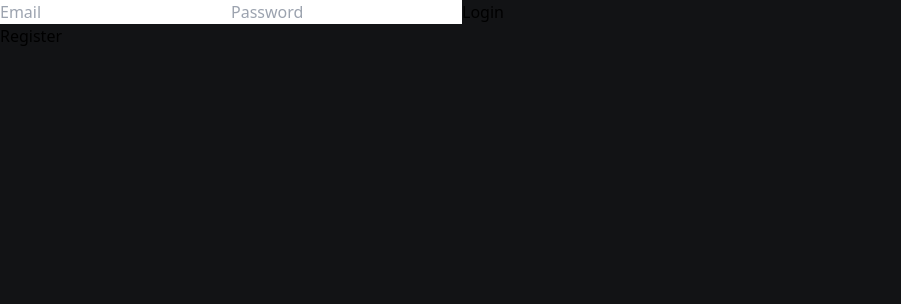
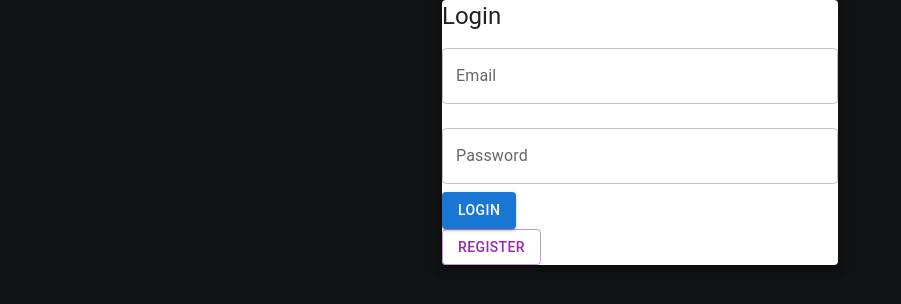
Before and after one commit to nishantsevak11/goGrowFrontend-Code, a React (Vite) app: page /login in a window 1280 px wide. Shown: the top 304 px of the page, without its empty margins (0-901 px from the left). Built offline with nearby package versions, Linux system fonts and the light colour scheme.

Commit message:
Add the input validations

```diff
--- a/package.json
+++ b/package.json
@@ -13,14 +13,18 @@
     "@emotion/react": "^11.14.0",
     "@emotion/styled": "^11.14.0",
     "@gsap/react": "^2.1.2",
-    "@mui/material": "^5.16.14",
+    "@mui/lab": "^6.0.0-beta.24",
+    "@mui/material": "^6.4.1",
+    "@mui/x-date-pickers": "^7.24.1",
     "axios": "^1.6.5",
+    "dayjs": "^1.11.13",
     "formik": "^2.4.5",
     "framer-motion": "^12.0.1",
     "gsap": "^3.12.7",
     "locomotive-scroll": "^5.0.0-beta.21",
     "react": "^18.2.0",
     "react-dom": "^18.2.0",
+    "react-hook-form": "^7.54.2",
     "react-icon": "^1.0.0",
     "react-icons": "^5.4.0",
     "react-router": "^7.1.3",
--- a/src/components/HorizontalLinearStepper.jsx
+++ b/src/components/HorizontalLinearStepper.jsx
@@ -1,30 +1,61 @@
-import * as React from 'react';
-import Box from '@mui/material/Box';
-import Stepper from '@mui/material/Stepper';
-import Step from '@mui/material/Step';
-import StepLabel from '@mui/material/StepLabel';
-import Button from '@mui/material/Button';
-import Typography from '@mui/material/Typography';
-import TextField from '@mui/material/TextField';
-import useMediaQuery from '@mui/material/useMediaQuery';
-import { registerUser } from '../services/api';
+import * as React from "react";
+import Box from "@mui/material/Box";
+import Stepper from "@mui/material/Stepper";
+import Step from "@mui/material/Step";
+import StepLabel from "@mui/material/StepLabel";
+import Button from "@mui/material/Button";
+import Typography from "@mui/material/Typography";
+import TextField from "@mui/material/TextField";
+import useMediaQuery from "@mui/material/useMediaQuery";
+import { registerUser } from "../services/api";
+import { TimePicker } from "@mui/x-date-pickers/TimePicker";
+import { LocalizationProvider } from "@mui/x-date-pickers/LocalizationProvider";
+import { AdapterDayjs } from "@mui/x-date-pickers/AdapterDayjs";
+import dayjs from "dayjs";
+import Welcome from "./Welcome";
 
-const steps = ['Personal Information', 'Service Questions', 'Welcome'];
+const steps = ["Personal Information", "Service Questions"];
 
 export default function HorizontalLinearStepper() {
   const [activeStep, setActiveStep] = React.useState(0);
   const [skipped, setSkipped] = React.useState(new Set());
   const [personalInfo, setPersonalInfo] = React.useState({
-    name: '',
-    email: '',
-    password: '',
+    name: "",
+    email: "",
+    password: "",
   });
   const [serviceQuestions, setServiceQuestions] = React.useState({
-    sendTime: '',
-    platform: '',
-    categories: '',
-    AiPrompt: '',
+    sendTime: "",
+    platform: "",
+    categories: "",
+    AiPrompt: "",
   });
+
+  const [errors, setErrors] = React.useState({});
+
+  const validateField = (name, value) => {
+    let errorMsg = "";
+    switch (name) {
+      case "name":
+        if (!value) errorMsg = "Name is required";
+        else if (value.length < 3)
+          errorMsg = "Name must be at least 3 characters";
+        break;
+      case "email":
+        if (!value) errorMsg = "Email is required";
+        else if (!/^[A-Z0-9._%+-]+@[A-Z0-9.-]+\.[A-Z]{2,}$/i.test(value))
+          errorMsg = "Invalid email format";
+        break;
+      case "password":
+        if (!value) errorMsg = "Password is required";
+        else if (value.length < 6)
+          errorMsg = "Password must be at least 6 characters";
+        break;
+      default:
+        break;
+    }
+    return errorMsg;
+  };
 
   const isStepOptional = (step) => {
     return step === 1;
@@ -35,6 +66,18 @@ export default function HorizontalLinearStepper() {
   };
 
   const handleNext = () => {
+    // Validate all fields before proceeding
+    const newErrors = {};
+    Object.keys(personalInfo).forEach((key) => {
+      const errorMsg = validateField(key, personalInfo[key]);
+      if (errorMsg) newErrors[key] = errorMsg;
+    });
+
+    if (Object.keys(newErrors).length > 0) {
+      setErrors(newErrors);
+      return;
+    }
+
     let newSkipped = skipped;
     if (isStepSkipped(activeStep)) {
       newSkipped = new Set(newSkipped.values());
@@ -74,11 +117,12 @@ export default function HorizontalLinearStepper() {
         serviceQuestions.AiPrompt
       );
       console.log(response);
-      localStorage.setItem('token', response.data.token);
-      alert('Login successful!');
-      navigate('/profile');
+      localStorage.setItem("token", response.data.token);
+      alert("Login successful!");
+      // navigate("/profile");
+      window.location.href = "/profile";
     } catch (error) {
-      alert('Login failed!');
+      alert("Login failed!");
       console.log(error);
     }
   };
@@ -86,6 +130,9 @@ export default function HorizontalLinearStepper() {
   const handlePersonalInfoChange = (e) => {
     const { name, value } = e.target;
     setPersonalInfo({ ...personalInfo, [name]: value });
+
+    // Validate the field on change
+    setErrors({ ...errors, [name]: validateField(name, value) });
   };
 
   const handleServiceQuestionsChange = (e) => {
@@ -94,24 +141,29 @@ export default function HorizontalLinearStepper() {
   };
 
   // Add responsiveness using useMediaQuery
-  const isMobile = useMediaQuery('(max-width:600px)');
+  const isMobile = useMediaQuery("(max-width:600px)");
 
   return (
     <div className="w-full h-full">
       <Box
         sx={{
-          width: '100%',
-          padding: '20px',
-          maxWidth: isMobile ? '100%' : '800px',
-          margin: 'auto',
+          width: "100%",
+          padding: "20px",
+          maxWidth: isMobile ? "100%" : "800px",
+          margin: "auto",
         }}
       >
-        <Stepper activeStep={activeStep} orientation={isMobile ? 'vertical' : 'horizontal'}>
+        <Stepper
+          activeStep={activeStep}
+          orientation={isMobile ? "vertical" : "horizontal"}
+        >
           {steps.map((label, index) => {
             const stepProps = {};
             const labelProps = {};
             if (isStepOptional(index)) {
-              labelProps.optional = <Typography variant="caption">Optional</Typography>;
+              labelProps.optional = (
+                <Typography variant="caption">Optional</Typography>
+              );
             }
             if (isStepSkipped(index)) {
               stepProps.completed = false;
@@ -125,10 +177,10 @@ export default function HorizontalLinearStepper() {
         </Stepper>
         {activeStep === steps.length ? (
           <React.Fragment>
-            <Typography sx={{ mt: 2, mb: 1 }}>All steps completed - you&apos;re finished</Typography>
-            <Box sx={{ display: 'flex', flexDirection: 'row', pt: 2 }}>
-              <Box sx={{ flex: '1 1 auto' }} />
-              <Button onClick={handleSubmit}>Reset</Button>
+            <Welcome />
+            <Box sx={{ display: "flex", flexDirection: "row", pt: 2 }}>
+              <Box sx={{ flex: "1 1 auto" }} />
+              <Button onClick={handleSubmit}>Finish</Button>
             </Box>
           </React.Fragment>
         ) : (
@@ -142,8 +194,11 @@ export default function HorizontalLinearStepper() {
                   name="name"
                   value={personalInfo.name}
                   onChange={handlePersonalInfoChange}
+                  error={!!errors.name}
+                  helperText={errors.name}
                   sx={{ mb: 2 }}
                 />
+
                 <TextField
                   label="Email"
                   variant="outlined"
@@ -151,8 +206,11 @@ export default function HorizontalLinearStepper() {
                   name="email"
                   value={personalInfo.email}
                   onChange={handlePersonalInfoChange}
+                  error={!!errors.email}
+                  helperText={errors.email}
                   sx={{ mb: 2 }}
                 />
+
                 <TextField
                   label="Password"
                   variant="outlined"
@@ -161,33 +219,54 @@ export default function HorizontalLinearStepper() {
                   type="password"
                   value={personalInfo.password}
                   onChange={handlePersonalInfoChange}
+                  error={!!errors.password}
+                  helperText={errors.password}
                   sx={{ mb: 2 }}
                 />
               </Box>
             )}
             {activeStep === 1 && (
               <Box sx={{ mt: 2 }}>
+                <LocalizationProvider dateAdapter={AdapterDayjs}>
+                  <TimePicker
+                    label="Preferred Time"
+                    value={
+                      serviceQuestions.sendTime
+                        ? dayjs(serviceQuestions.sendTime)
+                        : null
+                    }
+                    onChange={(newValue) =>
+                      setServiceQuestions({
+                        ...serviceQuestions,
+                        sendTime: newValue,
+                      })
+                    }
+                    renderInput={(params) => (
+                      <TextField
+                        {...params}
+                        fullWidth
+                        variant="outlined"
+                        sx={{ mb: 2 }}
+                      />
+                    )}
+                    ampm // Enables AM/PM format
+                  />
+                </LocalizationProvider>
+
                 <TextField
-                  label="When You want to receive quotes daily"
+                  label="Which platform - Coming Soon"
                   variant="outlined"
                   fullWidth
-                  name="sendTime"
-                  value={serviceQuestions.sendTime}
-                  onChange={handleServiceQuestionsChange}
-                  sx={{ mb: 2 }}
-                />
-                <TextField
-                  label="Which platform"
-                  variant="outlined"
-                  fullWidth
+                  disabled
                   name="platform"
                   value={serviceQuestions.platform}
                   onChange={handleServiceQuestionsChange}
                   sx={{ mb: 2 }}
                 />
                 <TextField
-                  label="Categories"
+                  label="Categories - Coming Soon"
                   variant="outlined"
+                  disabled
                   fullWidth
                   name="categories"
                   value={serviceQuestions.categories}
@@ -199,20 +278,13 @@ export default function HorizontalLinearStepper() {
                   variant="outlined"
                   fullWidth
                   name="AiPrompt"
-                  value={serviceQuestions.ai}
+                  value={serviceQuestions.AiPrompt}
                   onChange={handleServiceQuestionsChange}
                   sx={{ mb: 2 }}
                 />
               </Box>
             )}
-            {activeStep === 2 && (
-              <React.Fragment>
-                <Typography variant="h4" sx={{ mt: 2 }}>
-                  Welcome!
-                </Typography>
-              </React.Fragment>
-            )}
-            <Box sx={{ display: 'flex', flexDirection: 'row', pt: 2 }}>
+            <Box sx={{ display: "flex", flexDirection: "row", pt: 2 }}>
               <Button
                 color="inherit"
                 disabled={activeStep === 0}
@@ -221,14 +293,14 @@ export default function HorizontalLinearStepper() {
               >
                 Back
               </Button>
-              <Box sx={{ flex: '1 1 auto' }} />
+              <Box sx={{ flex: "1 1 auto" }} />
               {isStepOptional(activeStep) && (
                 <Button color="inherit" onClick={handleSkip} sx={{ mr: 1 }}>
                   Skip
                 </Button>
               )}
               <Button onClick={handleNext}>
-                {activeStep === steps.length - 1 ? 'Finish' : 'Next'}
+                {activeStep === steps.length - 1 ? "Finish" : "Next"}
               </Button>
             </Box>
           </React.Fragment>
--- /dev/null
+++ b/src/components/Welcome.jsx
@@ -0,0 +1,9 @@
+import React from 'react'
+
+const Welcome = () => {
+  return (
+    <div>Welcome</div>
+  )
+}
+
+export default Welcome
--- a/src/components/auth/Login.jsx
+++ b/src/components/auth/Login.jsx
@@ -1,61 +1,95 @@
 import React, { useState } from 'react';
 import { loginUser } from '../../services/api';
 import { useNavigate } from 'react-router-dom';
+import { useForm } from "react-hook-form";
+import { TextField, Button, Snackbar, Alert, Container, Paper, Typography } from '@mui/material';
 
 const Login = () => {
-  const [email, setEmail] = useState('');
-  const [password, setPassword] = useState('');
   const navigate = useNavigate();
+  const [openSnackbar, setOpenSnackbar] = useState(false);
+  const [snackbarMessage, setSnackbarMessage] = useState('');
+  const [snackbarSeverity, setSnackbarSeverity] = useState('success');
 
-  const handleLogin = async (e) => {
-    e.preventDefault();
+  const { register, handleSubmit, formState: { errors } } = useForm();
+
+  const handleLogin = async (data) => {
     try {
-      const response = await loginUser(email, password);
-      console.log(response);
+      const response = await loginUser(data.email, data.password);
       localStorage.setItem('token', response.data.token);
-      alert('Login successful!');
-      window.location.href = '/profile';
+      setSnackbarMessage('Login successful!');
+      setSnackbarSeverity('success');
+      setOpenSnackbar(true);
+      setTimeout(() => {
+        window.location.href = '/profile';
+      }, 1500);
     } catch (error) {
-      alert('Login failed!');
-      console.log(error);
+      setSnackbarMessage('Login failed! Invalid credentials.');
+      setSnackbarSeverity('error');
+      setOpenSnackbar(true);
     }
   };
 
   return (
-    <div className="bg-[url(https://images.unsplash.com/photo-1475924156734-496f6cac6ec1?q=80&w=2070&auto=format&fit=crop&ixlib=rb-4.0.3&ixid=M3wxMjA3fDB8MHxwaG90by1wYWdlfHx8fGVufDB8fHx8fA%3D%3D)] w-full h-screen">
-      <div className="bg-black/30 backdrop-blur-sm w-full h-screen flex justify-center items-center">
-        <form onSubmit={handleLogin} className="flex flex-col items-center">
-          <input
-            type="email"
-            placeholder="Email"
-            value={email}
-            onChange={(e) => setEmail(e.target.value)}
-            className="p-3 mb-4 border rounded"
+    <Container maxWidth="xs">
+      <Paper elevation={6} className="p-6 mt-20 flex flex-col items-center shadow-lg rounded-lg">
+        <Typography variant="h5" className="mb-4 text-gray-700 font-bold">Login</Typography>
+
+        <form onSubmit={handleSubmit(handleLogin)} className="flex flex-col w-full">
+          <TextField
+            label="Email"
+            variant="outlined"
+            fullWidth
+            margin="normal"
+            {...register("email", {
+              required: "Email is required",
+              pattern: {
+                value: /^[a-zA-Z0-9._%+-]+@[a-zA-Z0-9.-]+\.[a-zA-Z]{2,4}$/,
+                message: "Invalid email format"
+              }
+            })}
+            error={!!errors.email}
+            helperText={errors.email?.message}
           />
-          <input
+
+          <TextField
+            label="Password"
             type="password"
-            placeholder="Password"
-            value={password}
-            onChange={(e) => setPassword(e.target.value)}
-            className="p-3 mb-4 border rounded"
+            variant="outlined"
+            fullWidth
+            margin="normal"
+            {...register("password", {
+              required: "Password is required",
+              minLength: {
+                value: 6,
+                message: "Password must be at least 6 characters"
+              }
+            })}
+            error={!!errors.password}
+            helperText={errors.password?.message}
           />
-          <button
-            type="submit"
-            className="bg-blue-500 hover:bg-blue-700 text-white font-bold py-2 px-4 rounded"
-          >
+
+          <Button type="submit" variant="contained" color="primary" className="mt-4">
             Login
-          </button>
+          </Button>
         </form>
-        <button
-          onClick={() => {
-            window.location.href = '/register';
-          }}
-          className="mt-4 bg-gray-300 hover:bg-gray-400 text-gray-800 font-bold py-2 px-4 rounded"
+
+        <Button
+          onClick={() => navigate('/register')}
+          variant="outlined"
+          color="secondary"
+          className="mt-4"
         >
           Register
-        </button>
-      </div>
-    </div>
+        </Button>
+      </Paper>
+
+      {/* Snackbar for Notifications */}
+      <Snackbar open={openSnackbar} autoHideDuration={3000} onClose={() => setOpenSnackbar(false)}>
+        <Alert severity={snackbarSeverity} onClose={() => setOpenSnackbar(false)}>
+          {snackbarMessage}
+        </Alert>
+      </Snackbar>
+    </Container>
   );
 };
 
--- a/src/services/api.js
+++ b/src/services/api.js
@@ -1,7 +1,6 @@
 import axios from "axios";
 
 // Base URL for your backend
-// const API_URL = "https://gogrowproject.onrender.com/auth";
 const API_URL = "https://gogrowproject.onrender.com/auth";
 
 
```
Also changed, not shown: 1 other file (tests, documents, lock files or other folders).
